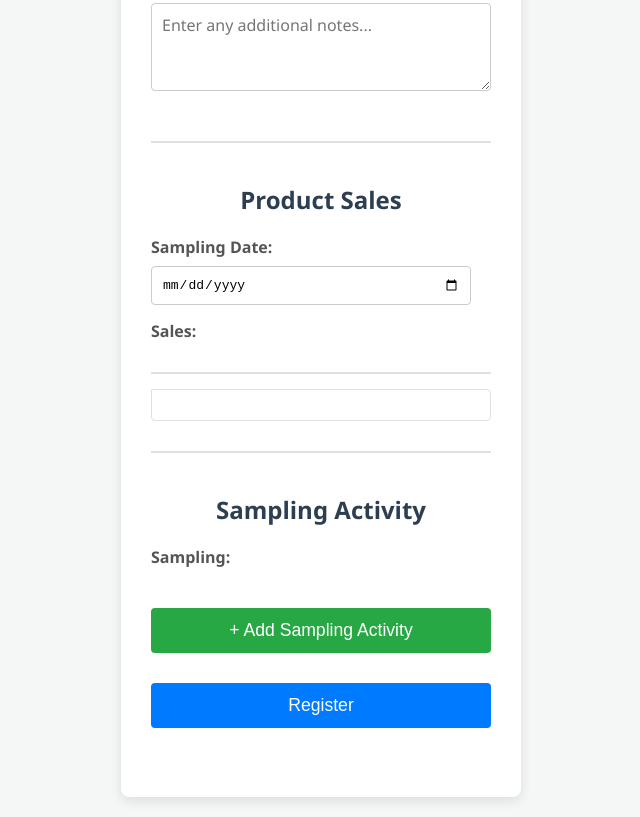
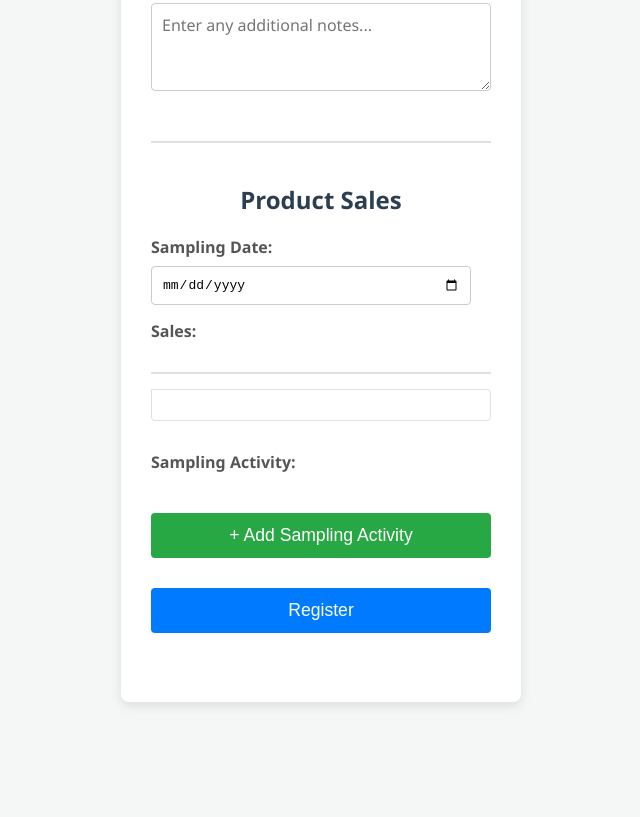
Before and after one commit to 8mamo10/sales_report, a plain HTML site: page Index.html in a window 1280 px wide. Shown: the part 504-1321 px from the top of the page, without its empty margins (319-959 px from the left). After the commit the page ends 1226 px from the top, so only its background shows below. Drawn offline with Linux system fonts and the light colour scheme.

Commit message:
Make the Sampling Activity an element of Product Sales

```diff
--- a/Index.html
+++ b/Index.html
@@ -288,21 +288,19 @@
           <!-- Product content will be dynamically loaded -->
         </div>
       </div>
-    </div>
 
-    <!-- Sampling Activity Section -->
-    <div id="samplingActivitySection" class="product-section">
-      <h2>Sampling Activity</h2>
+      <!-- Sampling Activity Section (within Product Sales) -->
+      <div id="samplingActivitySection" style="margin-top: 30px;">
+        <label>Sampling Activity:</label><br>
 
-      <label>Sampling:</label><br>
+        <div id="samplingActivityContainer">
+          <!-- Sampling activity entries will be dynamically added here -->
+        </div>
 
-      <div id="samplingActivityContainer">
-        <!-- Sampling activity entries will be dynamically added here -->
+        <button type="button" id="addSamplingActivityBtn" style="width: 100%; margin-top: 10px; background-color: #28a745;">
+          + Add Sampling Activity
+        </button>
       </div>
-
-      <button type="button" id="addSamplingActivityBtn" style="width: 100%; margin-top: 10px; background-color: #28a745;">
-        + Add Sampling Activity
-      </button>
     </div>
 
     <div style="margin-top: 30px;">
```
